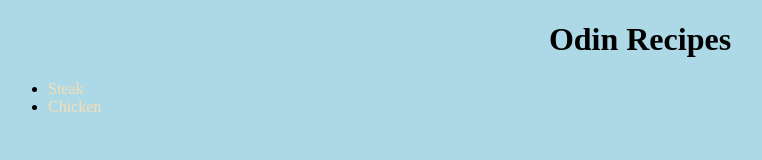
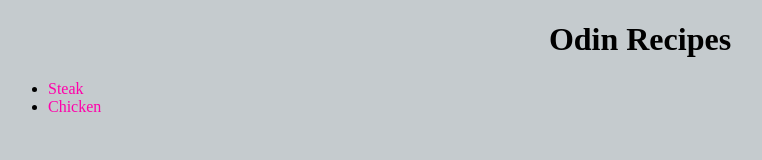
Before and after one commit to Paddy-McG/odin-recipes, a plain HTML site: page index.html in a window 1280 px wide. Shown: the whole page, without its empty margins (0-762 px from the left). Drawn offline with Linux system fonts and the light colour scheme.

Commit message:
fixing up the css a little

```diff
--- a/index.html
+++ b/index.html
@@ -9,8 +9,8 @@
     <body>
         <h1>Odin Recipes</h1>
         <ul>
-            <li><a href="recipes/steak.html">Steak</a></li>
-            <li><a href="recipes/chicken.html">Chicken</a></li>
+            <li><a target="_blank" href="recipes/steak.html">Steak</a></li>
+            <li><a target="_blank" href="recipes/chicken.html">Chicken</a></li>
         </ul>
 
     </body>
--- a/recipes.css
+++ b/recipes.css
@@ -1,5 +1,5 @@
 body {
-    background-color: lightblue;
+    background-color: rgb(197, 203, 206);
 }
 
 h1 {
@@ -15,7 +15,7 @@ h3 {
 
 a {
     text-decoration: none;
-    color: wheat;
+    color: rgb(255, 0, 170);
 }
 p {
     text-align: center;
```
